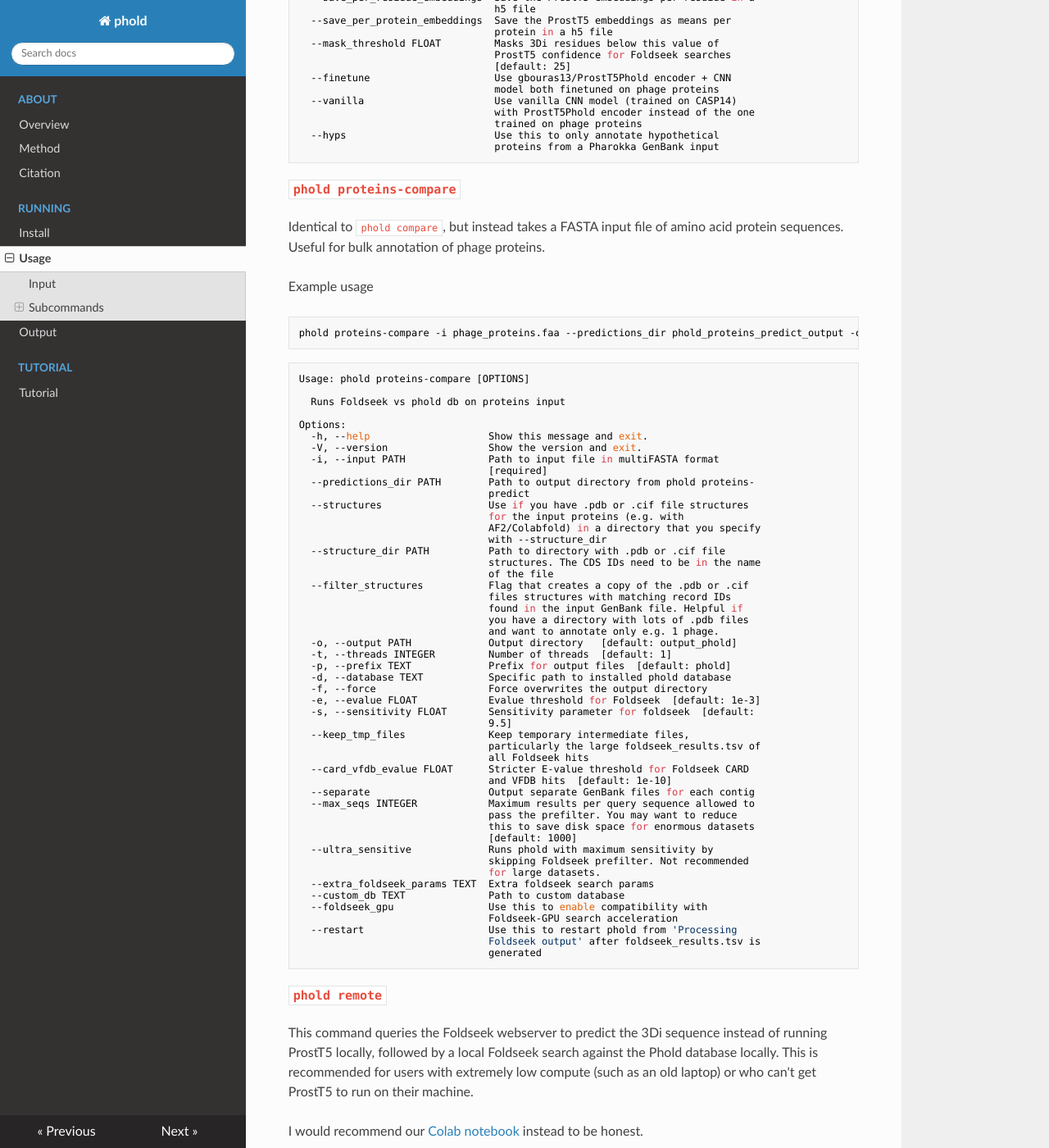
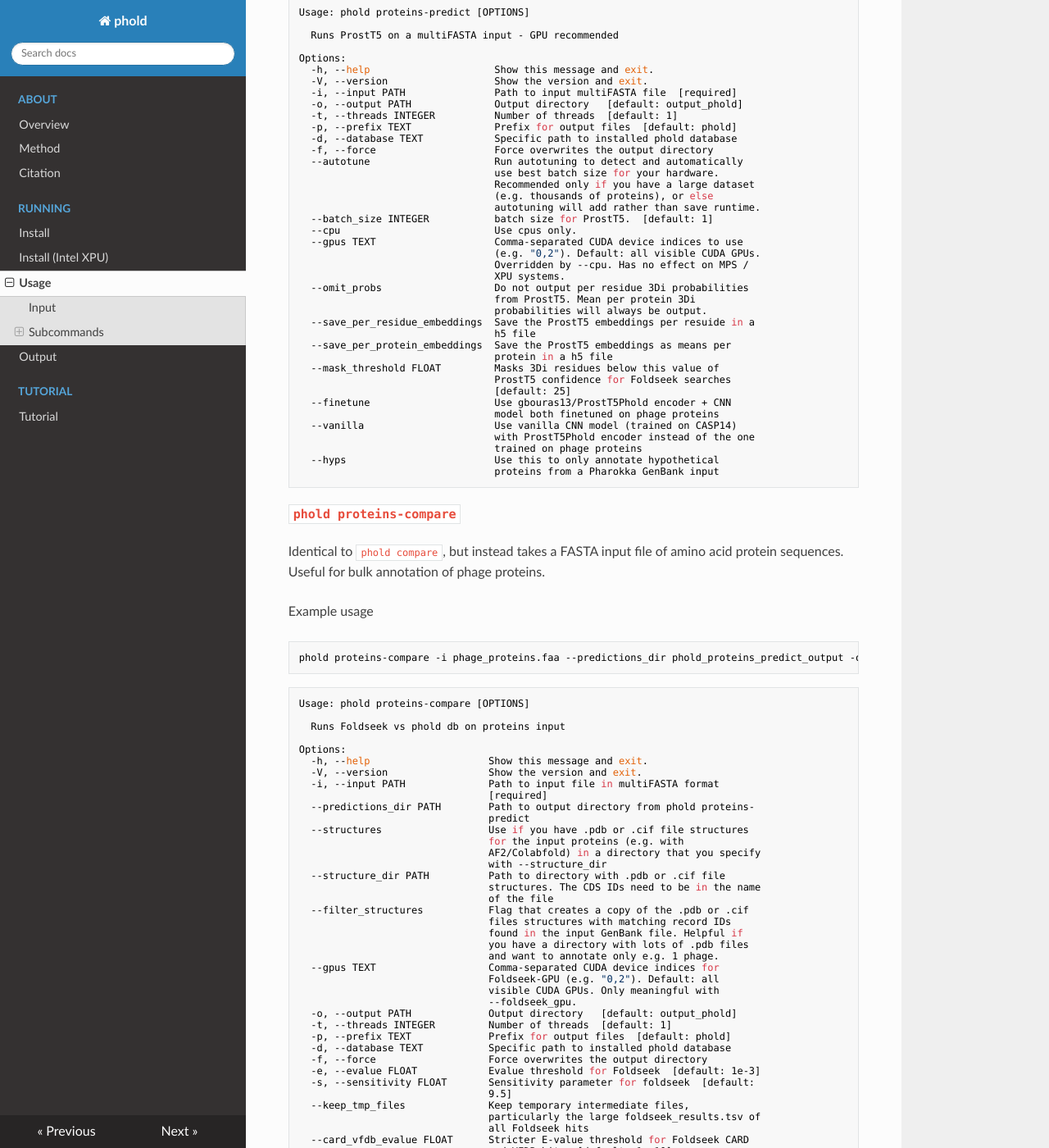
Before and after one commit to gbouras13/phold, an MkDocs documentation site: the page built from docs/run.md, in a window 1280 px wide and 1400 px high, scrolled down 5118 px. Shown: the whole window at 82% size. Built offline with MkDocs 1.6.1, drawn with Linux system fonts in a browser that asks for light colours; nearby versions of some CDN libraries; some of the changed text lies outside the part shown.

````diff
--- a/docs/run.md
+++ b/docs/run.md
@@ -26,6 +26,8 @@ For `phold proteins-predict` and `phold proteins-compare`, the input will be a F
 
 `predict` uses the [ProstT5](https://github.com/mheinzinger/ProstT5) protein language model to translate protein amino acid sequences to the 3Di token alphabet used by [foldseek](https://github.com/steineggerlab/foldseek). This module is greatly accelerated if you have a GPU available and is recommended.
 
+If you have multiple NVIDIA GPUs, you can restrict which are used for ProstT5 with `--gpus` (e.g. `--gpus 0,2`). By default all visible CUDA GPUs are used. This has no effect on MPS (Apple Silicon) or Intel XPU systems.
+
 ```bash
 Usage: phold predict [OPTIONS]
 
@@ -48,6 +50,10 @@ Options:
                                  autotuning will add rather than save runtime.
   --batch_size INTEGER           batch size for ProstT5.  [default: 1]
   --cpu                          Use cpus only.
+  --gpus TEXT                    Comma-separated CUDA device indices to use
+                                 (e.g. "0,2"). Default: all visible CUDA GPUs.
+                                 Overridden by --cpu. Has no effect on MPS /
+                                 XPU systems.
   --omit_probs                   Do not output per residue 3Di probabilities
                                  from ProstT5. Mean per protein 3Di
                                  probabilities will always be output.
@@ -80,6 +86,8 @@ phold predict -i pharokka.gbk -o phold_predict_output
 Alternatively, if you have provided pre-generated .pdb format protein structures for you proteins, you can specify those by specifiying `--structures --structure_dir <directory>`.
 
 `phold compare` does not use a GPU by default. However, if you have one available, you can utilise Foldseek-GPU acceleration using `--foldseek_gpu`. Note that you need to make sure your also run `phold install` with `--foldseek_gpu` prior. Regardless of whether you use `--foldseek_gpu` or not, it is recommended to use as many CPU threads with `-t` as you can (as the GPU only accelerates Foldseek's prefilter, not the alignment step).
+
+If you have multiple NVIDIA GPUs, you can restrict which are used for Foldseek-GPU with `--gpus` (e.g. `--gpus 0,2`). By default all visible CUDA GPUs are used.
 
 Example usage of `phold compare` following `phold predict`
 
@@ -127,6 +135,10 @@ Options:
                                 found in the input GenBank file. Helpful if
                                 you have a directory with lots of .pdb files
                                 and want to annotate only e.g. 1 phage.
+  --gpus TEXT                   Comma-separated CUDA device indices for
+                                Foldseek-GPU (e.g. "0,2"). Default: all
+                                visible CUDA GPUs. Only meaningful with
+                                --foldseek_gpu.
   -o, --output PATH             Output directory   [default: output_phold]
   -t, --threads INTEGER         Number of threads  [default: 1]
   -p, --prefix TEXT             Prefix for output files  [default: phold]
@@ -191,6 +203,10 @@ Options:
                                  autotuning will add rather than save runtime.
   --batch_size INTEGER           batch size for ProstT5.  [default: 1]
   --cpu                          Use cpus only.
+  --gpus TEXT                    Comma-separated CUDA device indices to use
+                                 (e.g. "0,2"). Default: all visible CUDA GPUs.
+                                 Overridden by --cpu. Has no effect on MPS /
+                                 XPU systems.
   --omit_probs                   Do not output per residue 3Di probabilities
                                  from ProstT5. Mean per protein 3Di
                                  probabilities will always be output.
@@ -265,6 +281,10 @@ Options:
                                  autotuning will add rather than save runtime.
   --batch_size INTEGER           batch size for ProstT5.  [default: 1]
   --cpu                          Use cpus only.
+  --gpus TEXT                    Comma-separated CUDA device indices to use
+                                 (e.g. "0,2"). Default: all visible CUDA GPUs.
+                                 Overridden by --cpu. Has no effect on MPS /
+                                 XPU systems.
   --omit_probs                   Do not output per residue 3Di probabilities
                                  from ProstT5. Mean per protein 3Di
                                  probabilities will always be output.
@@ -318,6 +338,10 @@ Options:
                                 found in the input GenBank file. Helpful if
                                 you have a directory with lots of .pdb files
                                 and want to annotate only e.g. 1 phage.
+  --gpus TEXT                   Comma-separated CUDA device indices for
+                                Foldseek-GPU (e.g. "0,2"). Default: all
+                                visible CUDA GPUs. Only meaningful with
+                                --foldseek_gpu.
   -o, --output PATH             Output directory   [default: output_phold]
   -t, --threads INTEGER         Number of threads  [default: 1]
   -p, --prefix TEXT             Prefix for output files  [default: phold]
@@ -518,6 +542,9 @@ Options:
                          want to use the default sample of 5000 Phold DB
                          proteins
   --cpu                  Use cpus only.
+  --gpus TEXT            Comma-separated CUDA device indices (e.g. "0,2").
+                         Default: lowest visible CUDA GPU. Overridden by
+                         --cpu.
   -t, --threads INTEGER  Number of threads  [default: 1]
   -d, --database TEXT    Specific path to installed phold database
   --min_batch INTEGER    Minimum batch size to test  [default: 1]
--- a/mkdocs.yml
+++ b/mkdocs.yml
@@ -16,6 +16,7 @@ nav:
       - Citation: citation.md
     - RUNNING:
       - Install: install.md
+      - Install (Intel XPU): install_intel_xpu.md
       - Usage: run.md
       - Output: output.md
     - TUTORIAL:
````
Also changed, not shown: HISTORY.md (+13 -0 lines), README.md (+4 -0 lines).
